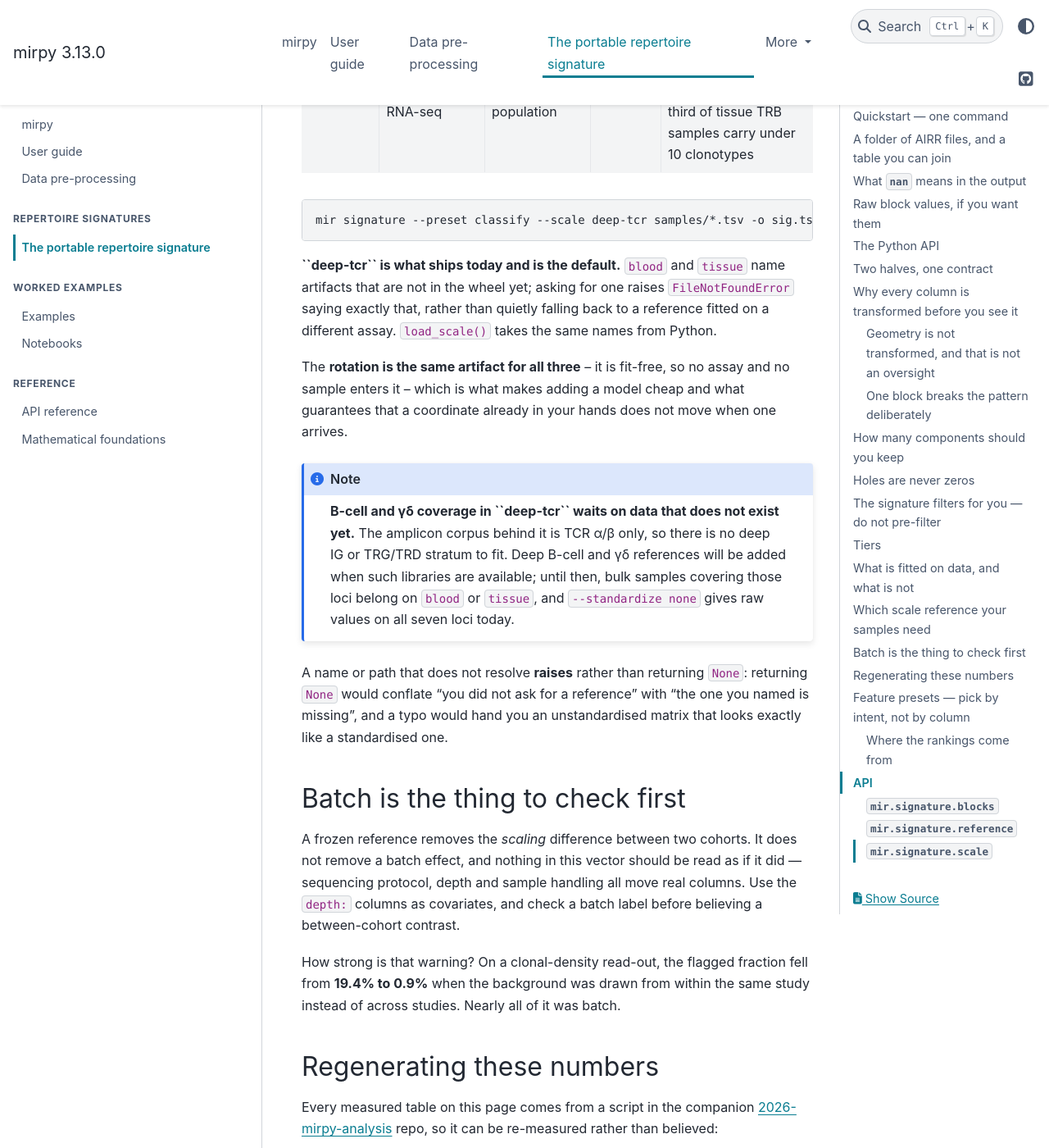
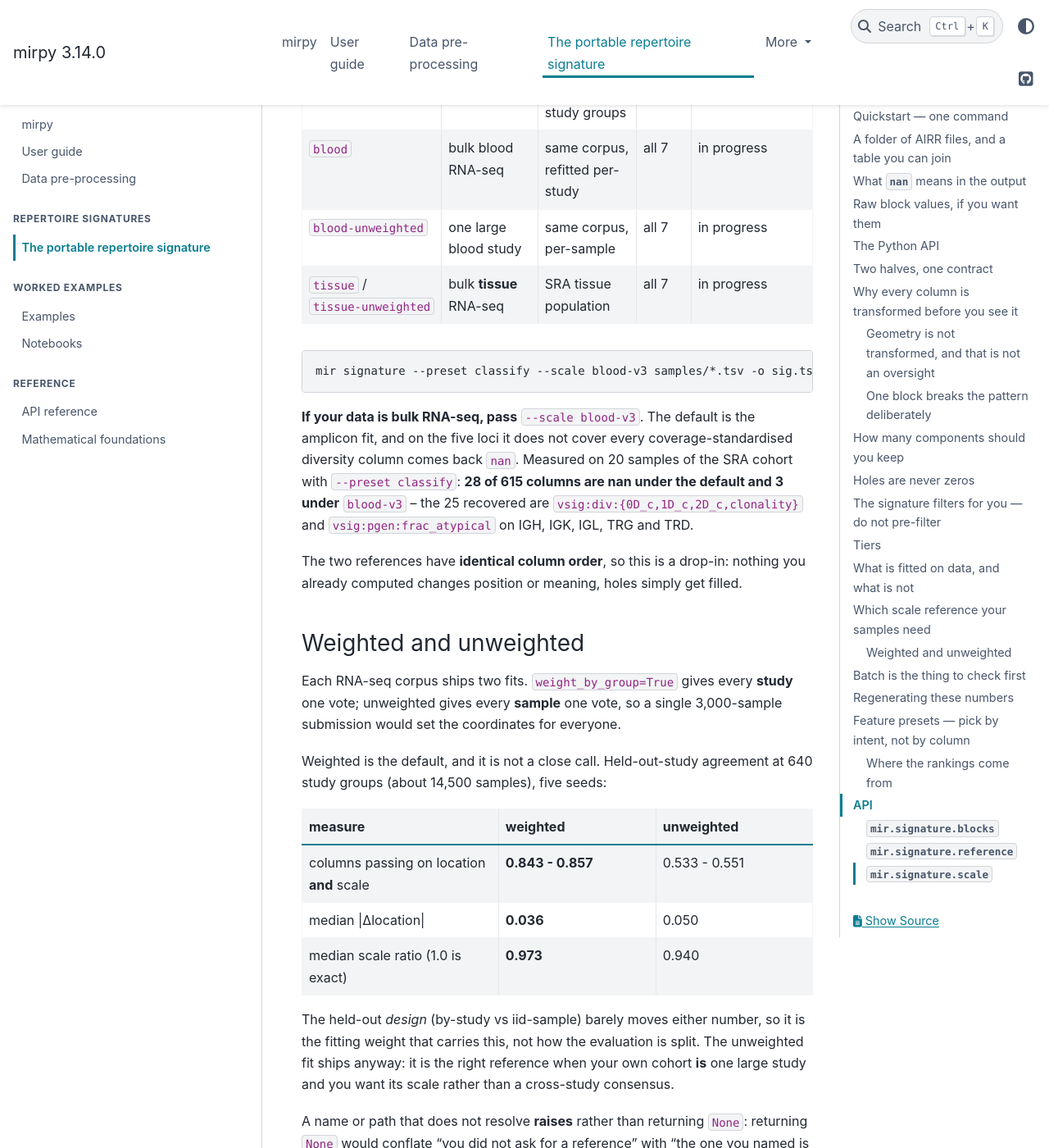
Before and after one commit to antigenomics/mirpy, a Sphinx documentation site: the page built from docs/signature.rst, in a window 1280 px wide and 1400 px high, scrolled down 11755 px. Shown: the whole window at 82% size. Built offline with Sphinx 7.4.7 and the PyData theme 0.15.4, drawn with Linux system fonts in a browser that asks for light colours; some of the changed text lies outside the part shown.

Commit message:
3.14.0: ship the bulk-blood scale reference
blood-v3 was fitted on 2026-08-13 over 23,234 samples / 947 SRA study groups
and never pulled into a wheel. It is in this one, and it closes the B-cell and
gamma-delta hole: on 20 SRA samples with --preset classify, all-nan columns go
28 -> 3 of 615, recovering the coverage-standardised diversity block and
pgen:frac_atypical on IGH, IGK, IGL, TRG and TRD.

It scales 1377/1403 columns against the default's 394 and carries cstar for all
seven loci against two. Column order is byte-identical to the default, asserted
by a test, so it is a drop-in -- no coordinate moves. The default is unchanged,
so existing users pay nothing.

Also declares blood/blood-unweighted and tissue/tissue-unweighted. Weighted is
the default: held-out-study agreement at 640 study groups over five seeds is
0.843-0.857 of columns weighted against 0.533-0.551 unweighted.

The bundled sidecar drops the 947-entry study roster; it belongs in SOURCES.md
as a table, not inlined in the wheel.

Co-Authored-By: Claude Opus 5 <noreply@anthropic.com>

```diff
--- a/docs/signature.rst
+++ b/docs/signature.rst
@@ -97,10 +97,12 @@ the five loci the bundled scale reference has no coverage constant for: IGH, IGK
 The remaining eight are ``vsig:pgen:frac_atypical`` on those same five loci, ``vsig:shm`` on IGH and
 ``rsig:band:top`` on two loci.
 
-TRA and TRB have **0** such columns. This is not a defect in your samples: the bundled reference was
-fitted on targeted TCR libraries, so it carries ``cstar`` for TRA and TRB and for nothing else. The
-B-cell and gamma-delta diversity columns come back the moment a reference covering those loci is
-selected -- see :ref:`which-scale-reference`.
+TRA and TRB have **0** such columns. This is not a defect in your samples: the *default* reference
+was fitted on targeted TCR libraries, so it carries ``cstar`` for TRA and TRB and for nothing else.
+
+**The fix is one flag.** ``--scale blood-v3`` selects the 947-study bulk-blood reference, which is
+also bundled, and the same 20 samples then have **3** all-nan columns instead of 28. If your data
+is bulk RNA-seq, use it -- see :ref:`which-scale-reference`.
 
 Raw block values, if you want them
 ----------------------------------
@@ -485,54 +487,88 @@ locus measured one way and a locus measured another is a statement about assay,
 For the same reason a reference must be fitted on samples where every locus came from the **same
 library**; loci drawn from different samples cannot produce these columns at all.
 
-So a reference is chosen by assay, not by preference. There are **three models**, each a name you
-pass to ``--scale``:
+So a reference is chosen by assay, not by preference:
 
 .. list-table::
    :header-rows: 1
-   :widths: 12 18 18 12 26
+   :widths: 18 18 18 10 24
 
-   * - model
+   * - ``--scale``
      - your data
      - reference corpus
      - loci
-     - notes
+     - state
    * - ``deep-tcr``
      - targeted / amplicon TCR
      - 7 deep cohorts, 4,080 samples
      - TRA, TRB
-     - deep; singleton and rare-clone bands are meaningful
+     - **ships; the default**
+   * - ``blood-v3``
+     - bulk **blood** RNA-seq
+     - 23,234 samples, 947 study groups
+     - all 7
+     - **ships**
    * - ``blood``
-     - bulk **blood** RNA-seq
-     - 23,234 SRA samples, 947 study groups
+     - bulk blood RNA-seq
+     - same corpus, refitted per-study
      - all 7
-     - shallow per locus; γδ is thin and its bands are depth-fragile
-   * - ``tissue``
+     - in progress
+   * - ``blood-unweighted``
+     - one large blood study
+     - same corpus, per-sample
+     - all 7
+     - in progress
+   * - ``tissue`` / ``tissue-unweighted``
      - bulk **tissue** RNA-seq
      - SRA tissue population
      - all 7
-     - shallower again — a third of tissue TRB samples carry under 10 clonotypes
+     - in progress
 
 .. code-block:: bash
 
-   mir signature --preset classify --scale deep-tcr samples/*.tsv -o sig.tsv
+   mir signature --preset classify --scale blood-v3 samples/*.tsv -o sig.tsv
 
-**``deep-tcr`` is what ships today and is the default.** ``blood`` and ``tissue`` name artifacts
-that are not in the wheel yet; asking for one raises ``FileNotFoundError`` saying exactly that,
-rather than quietly falling back to a reference fitted on a different assay. ``load_scale()`` takes
-the same names from Python.
+**If your data is bulk RNA-seq, pass** ``--scale blood-v3``. The default is the amplicon fit, and
+on the five loci it does not cover every coverage-standardised diversity column comes back ``nan``.
+Measured on 20 samples of the SRA cohort with ``--preset classify``: **28 of 615 columns are nan
+under the default and 3 under** ``blood-v3`` -- the 25 recovered are
+``vsig:div:{0D_c,1D_c,2D_c,clonality}`` and ``vsig:pgen:frac_atypical`` on IGH, IGK, IGL, TRG and
+TRD.
 
-The **rotation is the same artifact for all three** -- it is fit-free, so no assay and no sample
-enters it -- which is what makes adding a model cheap and what guarantees that a coordinate already
-in your hands does not move when one arrives.
+The two references have **identical column order**, so this is a drop-in: nothing you already
+computed changes position or meaning, holes simply get filled.
 
-.. note::
+Weighted and unweighted
+~~~~~~~~~~~~~~~~~~~~~~~
 
-   **B-cell and γδ coverage in ``deep-tcr`` waits on data that does not exist yet.** The
-   amplicon corpus behind it is TCR α/β only, so there is no deep IG or TRG/TRD stratum to fit.
-   Deep B-cell and γδ references will be added when such libraries are available; until then, bulk
-   samples covering those loci belong on ``blood`` or ``tissue``, and ``--standardize none`` gives
-   raw values on all seven loci today.
+Each RNA-seq corpus ships two fits. ``weight_by_group=True`` gives every **study** one vote;
+unweighted gives every **sample** one vote, so a single 3,000-sample submission would set the
+coordinates for everyone.
+
+Weighted is the default, and it is not a close call. Held-out-study agreement at 640 study groups
+(about 14,500 samples), five seeds:
+
+.. list-table::
+   :header-rows: 1
+   :widths: 30 24 24
+
+   * - measure
+     - weighted
+     - unweighted
+   * - columns passing on location **and** scale
+     - **0.843 - 0.857**
+     - 0.533 - 0.551
+   * - median \|Δlocation\|
+     - **0.036**
+     - 0.050
+   * - median scale ratio (1.0 is exact)
+     - **0.973**
+     - 0.940
+
+The held-out *design* (by-study vs iid-sample) barely moves either number, so it is the fitting
+weight that carries this, not how the evaluation is split. The unweighted fit ships anyway: it is
+the right reference when your own cohort **is** one large study and you want its scale rather than
+a cross-study consensus.
 
 A name or path that does not resolve **raises** rather than returning ``None``: returning ``None``
 would conflate "you did not ask for a reference" with "the one you named is missing", and a typo
--- a/src/mir/__init__.py
+++ b/src/mir/__init__.py
@@ -15,7 +15,7 @@ from __future__ import annotations
 
 import os
 
-__version__ = "3.13.0"
+__version__ = "3.14.0"
 
 __all__ = ["__version__", "get_resource_path", "TCREmp", "PairedTCREmp"]
 
```
Also changed, not shown: CHANGELOG.md (+40 -0 lines), 4 other files.
